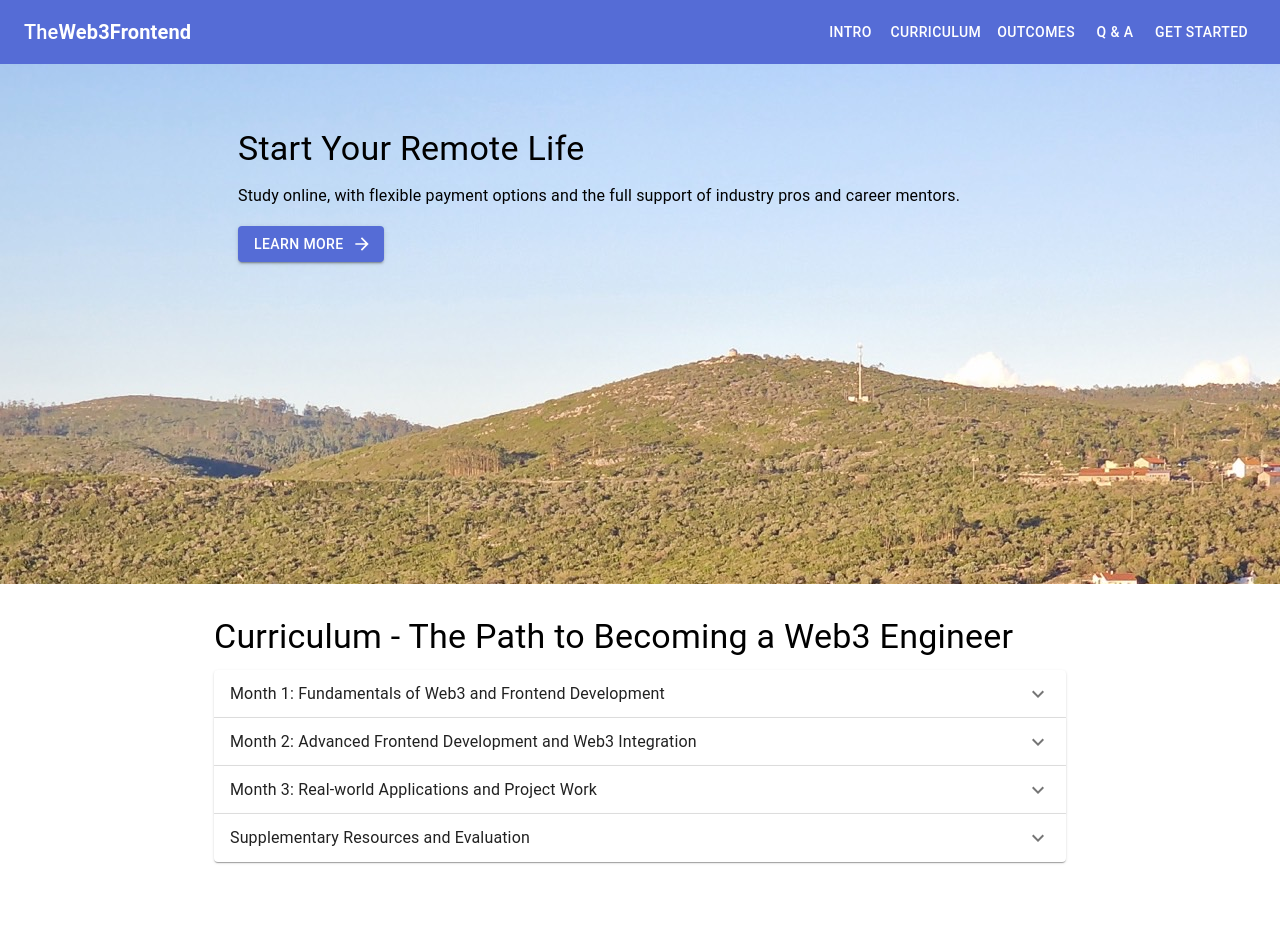
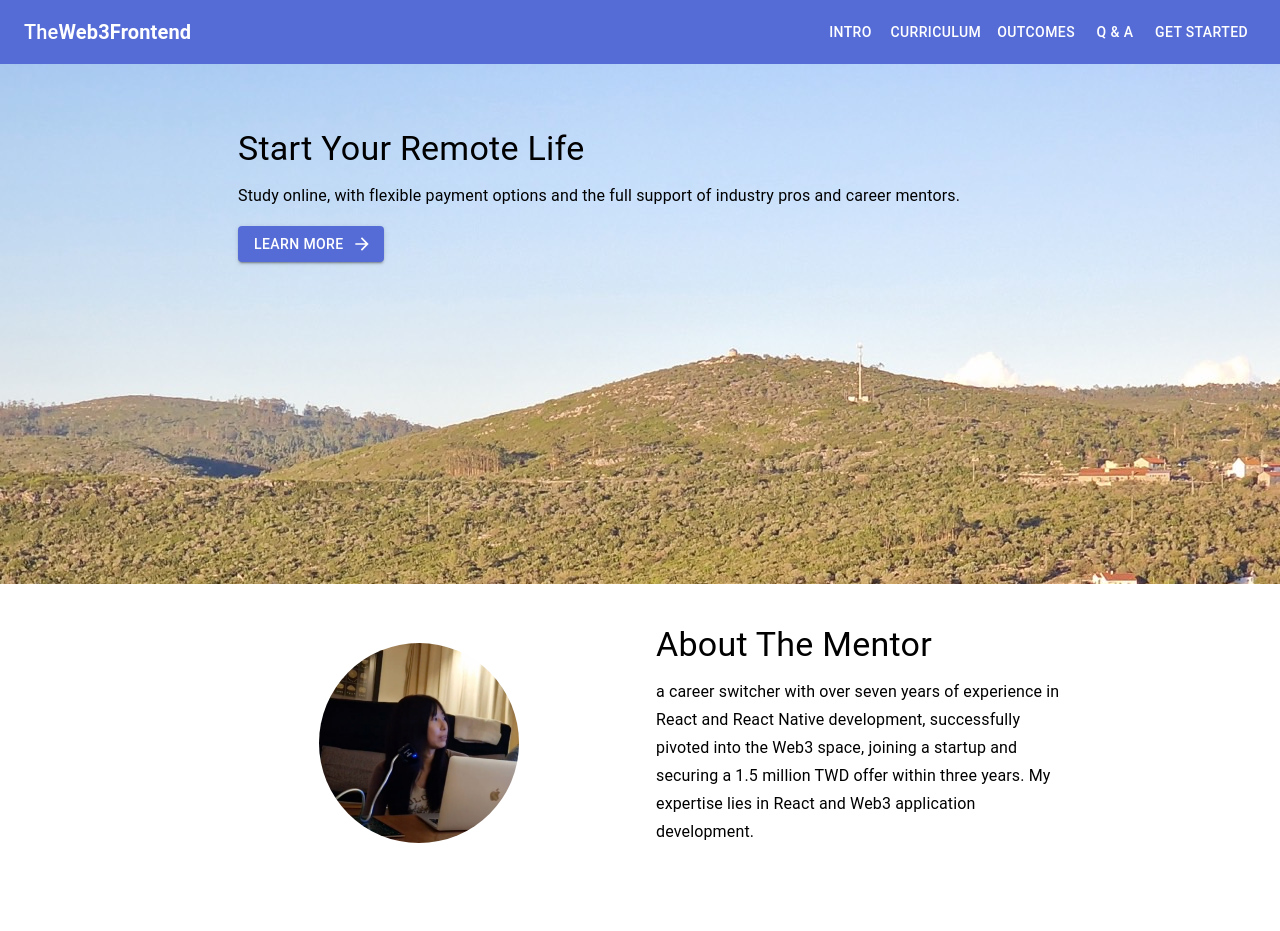
Before and after one commit to noraliucode/landing-page, a React (Create React App) app: page / in a window 1280 px wide. Shown: the top 931 px of the page. Built offline with nearby package versions, Linux system fonts and the light colour scheme.

Commit message:
feat: add about section

```diff
--- a/src/LandingPage.tsx
+++ b/src/LandingPage.tsx
@@ -458,12 +458,51 @@ const HackathonSection = () => {
   );
 };
 
+const AboutSection = () => {
+  return (
+    <Container
+      maxWidth="md"
+      id="aboutSection"
+      style={{ paddingTop: "40px", paddingBottom: "40px" }}
+    >
+      <Grid container spacing={4} alignItems="center">
+        <Grid item xs={12} sm={6} md={6} display="flex" justifyContent="center">
+          <Box
+            component="img"
+            sx={{
+              height: 200,
+              width: 200,
+              borderRadius: "50%", // Creates the circle shape
+            }}
+            alt="Your Name"
+            src="/assets/about.jpg" // Replace with your image path
+          />
+        </Grid>
+        <Grid item xs={12} sm={6} md={6}>
+          <Typography variant="h4" gutterBottom>
+            About The Mentor
+          </Typography>
+          <Typography variant="subtitle1" paragraph>
+            a career switcher with over seven years of experience in React and
+            React Native development, successfully pivoted into the Web3 space,
+            joining a startup and securing a 1.5 million TWD offer within three
+            years. My expertise lies in React and Web3 application development.
+            {/* Add more personal details or professional information here */}
+          </Typography>
+          {/* You can add more paragraphs or elements as needed */}
+        </Grid>
+      </Grid>
+    </Container>
+  );
+};
+
 const LandingPage = () => {
   return (
     <ThemeProvider theme={theme}>
       <Header />
       <main>
         <IntroSection />
+        <AboutSection />
         <CurriculumSection />
         <EventSection />
         <HackathonSection />
```
Also changed, not shown: public/assets/about.jpg (added).
